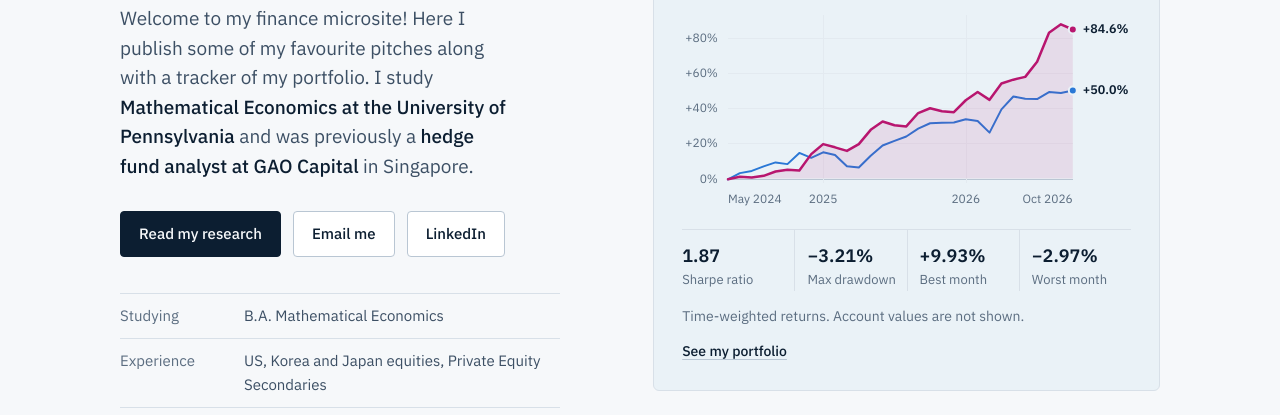
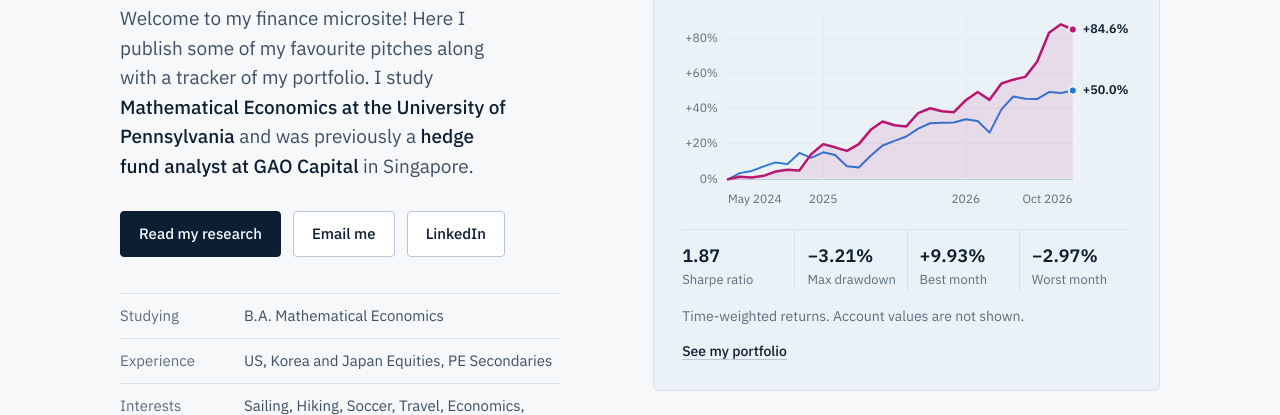
Before and after one commit to russayz/russayz.github.io, a plain HTML site: page index.html in a window 1280 px wide. Shown: the part 359-774 px from the top of the page. Drawn offline with Linux system fonts and the light colour scheme.

Commit message:
Fix capitalization and abbreviations in experience section

```diff
--- a/index.html
+++ b/index.html
@@ -48,7 +48,7 @@
       </div>
       <ul class="hero-facts">
         <li><span>Studying</span><span>B.A. Mathematical Economics</span></li>
-        <li><span>Experience</span><span>US, Korea and Japan equities, Private Equity Secondaries</span></li>
+        <li><span>Experience</span><span>US, Korea and Japan Equities, PE Secondaries</span></li>
         <li><span>Interests</span><span>Sailing, Hiking, Soccer, Travel, Economics, Current Affairs</span></li>
       </ul>
     </div>
```
